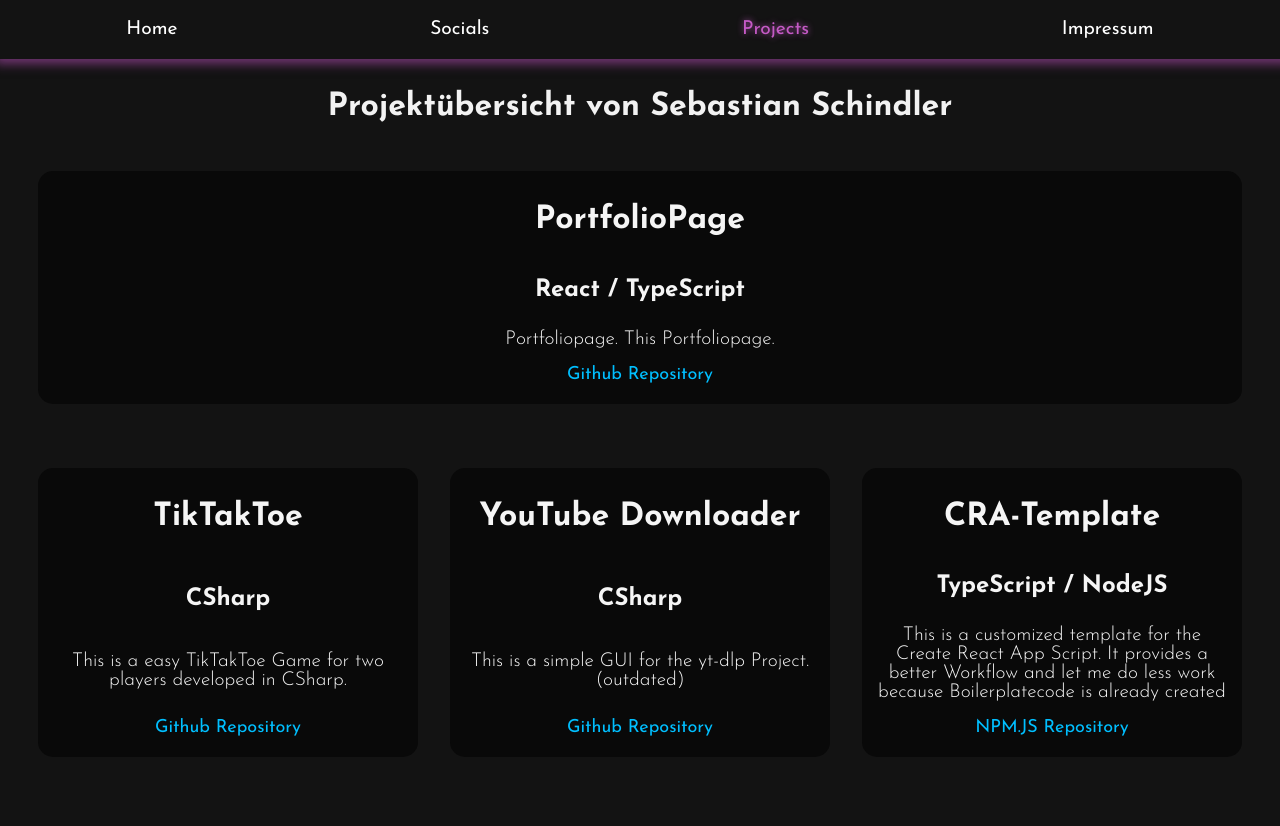
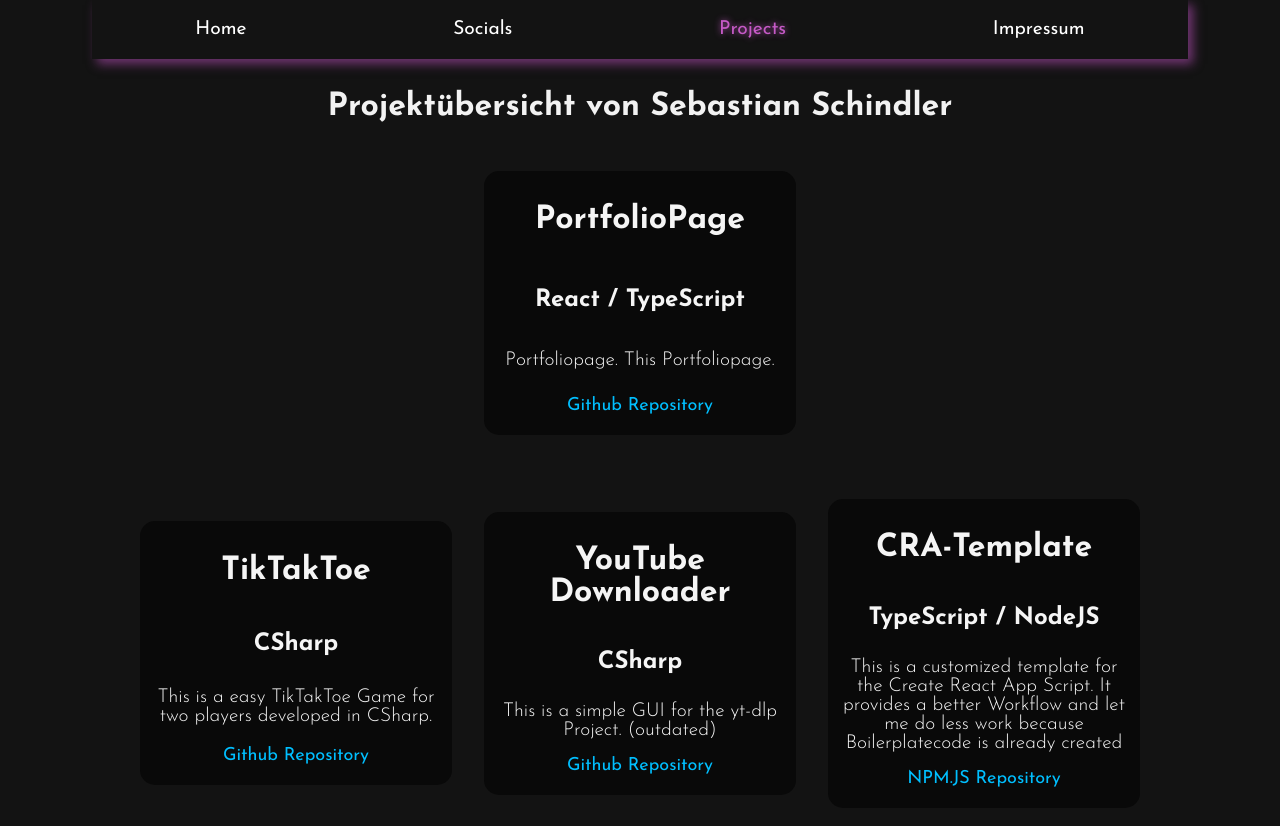
Before and after one commit to V01D-PH03N1X/portfolio, a React (Create React App) app: page /projects in a window 1280 px wide. Shown: the top 826 px of the page. Before the commit the page ends 805 px from the top, so only its background shows below. Built offline with nearby package versions, Linux system fonts and the light colour scheme.

Commit message:
:lipstick: Adjusted a Styling Issue and removed bottom scrollbar

```diff
--- a/src/compontents/Card/Card.module.sass
+++ b/src/compontents/Card/Card.module.sass
@@ -4,9 +4,12 @@ $underlineAnim: text-decoration 0.5s ease
   height: auto
   margin: 2rem
   display: flex
-  align-items: stretch
+  align-items: center
   justify-content: space-evenly
   flex-direction: row
+
+  @media (max-width: 768px)
+    flex-direction: column
 
 .linkCardHolder
   display: flex
@@ -15,16 +18,19 @@ $underlineAnim: text-decoration 0.5s ease
   flex-direction: column
 
 .card
+  height: auto
+  flex: 1 1 100%
+  max-width: 18em
+  margin: 1em
   background: #090909
   padding: 0.75rem
   color: #f5f5f5
-  flex: 1 1 12em
-  width: 12em
-  margin: 1em
   border-radius: 15px
   display: flex
   flex-direction: column
   justify-content: space-between
+  min-height: 15em
+  align-items: stretch
   box-shadow: none
   transition: box-shadow 1s ease-in
   &>p
@@ -34,19 +40,18 @@ $underlineAnim: text-decoration 0.5s ease
     transition: box-shadow 0.25s ease-in
 
 .linkCard
-    background-color: #f1f1f1
-    box-shadow: #f2f2f2 2px 2px 15px
-    padding: 0.75rem
-    color: black
-    flex: 1 1 auto
-    width: 12em
-    margin: 0.75em
-    border-radius: 15px
-    &>p
-        color: black
+  flex: 1 1 100%
+  max-width: 14em
+  background-color: #f1f1f1
+  box-shadow: #f2f2f2 2px 2px 15px
+  padding: 0.75rem
+  color: black
+  margin: 0.75em
+  border-radius: 15px
+  &>p
+      color: black
 
 .cardLink
-  position: relative
   color: deepskyblue
   font-size: 18px
   font-weight: 400
--- a/src/compontents/NavBar/NavBar.module.sass
+++ b/src/compontents/NavBar/NavBar.module.sass
@@ -3,14 +3,14 @@ $gradient-shadow: linear-gradient(45deg, #fb0094,#0000ff,#00ff00,#ffff00,#ff0000
 .navbar
     position: sticky
     top: 0
+    width: 100%
     background-color: #131313
-    width: 100vw
     display: flex
     justify-content: space-around
-    align-items: center
     flex-direction: row
-    padding: 20px 10px
+    padding: 20px 0
     box-shadow: #713572 5px 5px 10px
+    margin: 0
 
 .navlink
     color: white
--- a/src/compontents/Wave/Wave.module.sass
+++ b/src/compontents/Wave/Wave.module.sass
@@ -10,6 +10,7 @@ $wave-height: 11em
   transform: translate3d(0, 0, 0)
   opacity: 0.8
   bottom: 0
+  margin: 0
   left: 0
   z-index: -1
   box-shadow: #f4f4f4 -25px -3px 13px
@@ -61,5 +62,6 @@ $wave-height: 11em
   background-color: #131313
 
 .waveSpacer
-  width: 99%
+  width: 100%
   height: $wave-height + 1em
+  margin: 0
--- a/src/index.sass
+++ b/src/index.sass
@@ -6,8 +6,8 @@ body
   margin: 0
   -webkit-font-smoothing: antialiased
   -moz-osx-font-smoothing: grayscale
-  height: 100vh
-  width: 100vw
+  height: 100%
+  width: 100%
   display: flex
   flex-direction: column
   align-items: center
--- a/src/pages/LinkPage/About.module.sass
+++ b/src/pages/LinkPage/About.module.sass
@@ -2,7 +2,6 @@
   display: flex
   flex-direction: column
   align-items: center
-  justify-content: center
   width: 100%
   text-align: center
   margin: 0.25rem
--- a/src/pages/LinkPage/index.tsx
+++ b/src/pages/LinkPage/index.tsx
@@ -3,6 +3,7 @@ import styles from './About.module.sass';
 import { motion } from 'framer-motion';
 import NavBar from '../../compontents/NavBar';
 import { LinkCard, LinkCardHolder } from '../../compontents/Card';
+import { Wave, WaveSpacer } from '../../compontents/Wave';
 
 export default function LinkPage(): ReactElement {
   return (
```
